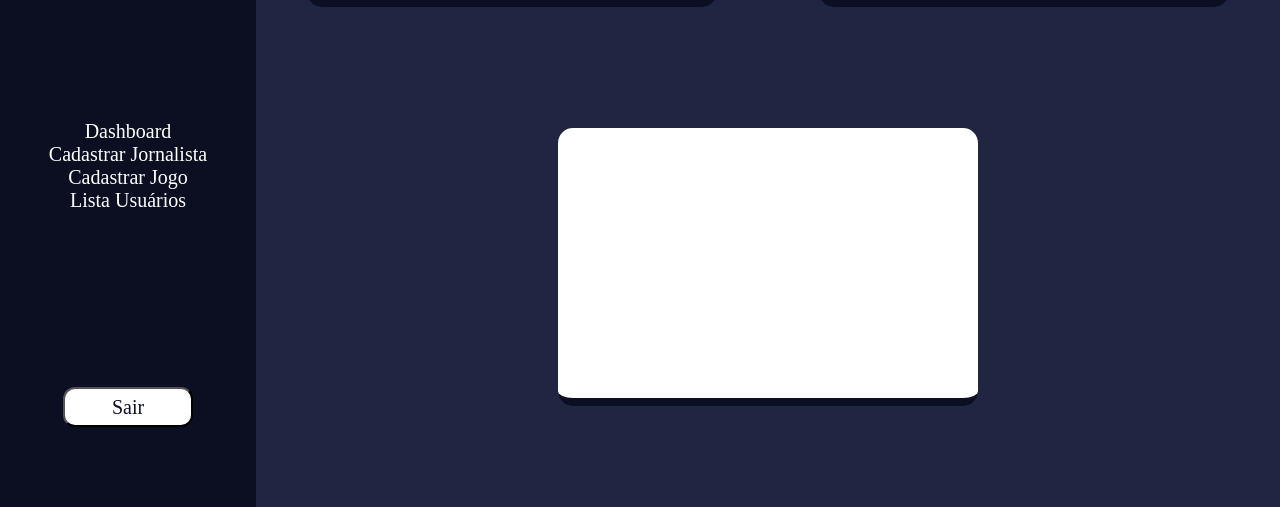
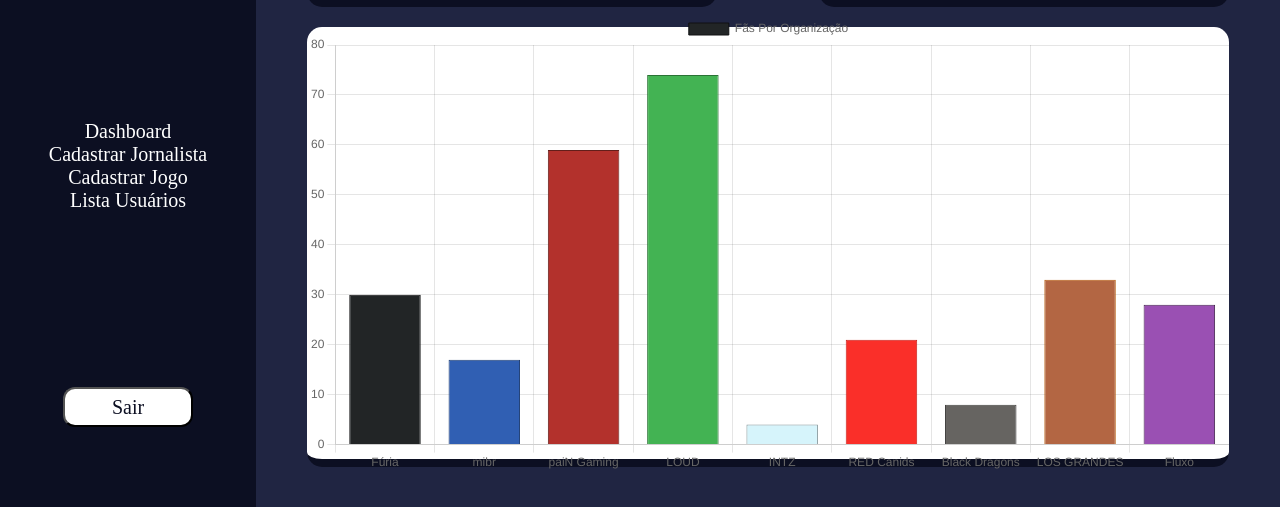
Before and after one commit to DanyloSPTech/projeto-ind-pi-1sem, a website with bundled scripts: page Site/public/admin/indexAdm.html in a window 1280 px wide. Shown: the part 293-800 px from the top of the page. Built offline with nearby package versions, Linux system fonts and the light colour scheme; no server answers; a web font is replaced by a local one.

Commit message:
testes nova versão grafico

```diff
--- a/Site/public/admin/indexAdm.html
+++ b/Site/public/admin/indexAdm.html
@@ -60,4 +60,4 @@
 <script src="https://cdn.jsdelivr.net/npm/chart.js"></script>
 <script src="../js/graficoDash.js"></script>
 <script src="../js/sairAdm.js"></script>
-<script src="../js/carregarKpis.js"></script>
+<!-- <script src="../js/carregarKpis.js"></script> -->
--- a/Site/public/css/style.css
+++ b/Site/public/css/style.css
@@ -854,22 +854,25 @@
 
 .areaGrafico{
     display: flex;
+    align-items: center;
     flex-direction: column;
     width: 100%;
     height: 60%;
 }
 
 .cardGrafico{
+    width: 90%;
+    height: 90%;
     display: flex;
-    width: auto;
+    /* width: auto;
     height: auto;
     margin-left: auto;
     margin-right: auto;
     margin-top: auto;
-    margin-bottom: auto;
+    margin-bottom: auto; */
     justify-content: center;
     align-items: center;
-    padding: 60px;
+    /* padding: 60px; */
     background-color: #FFFFFF;
     border-bottom: 8px solid #0c0f22;
     border-radius: 15px;
--- a/Site/public/js/graficoDash.js
+++ b/Site/public/js/graficoDash.js
@@ -1,86 +1,171 @@
-// const Chart = require('chart.js');
+// // const Chart = require('chart.js');
 
-const jogos = [
-  'Counter-Strike: Global Offensive',
-  'Valorant',
-  'League of Legends',
-  'Rainbow Six',
-  'Rocket League'
+// const jogos = [
+//   'Counter-Strike: Global Offensive',
+//   'Valorant',
+//   'League of Legends',
+//   'Rainbow Six',
+//   'Rocket League'
+// ];
+
+// var pessoasCs = 0;
+// var pessoasVal = 0;
+// var pessoasLol = 0;
+// var pessoasR6 = 0;
+// var pessoasRl = 0;
+
+// fetch("/usuarios/contarJogo").then(function (resposta) {
+//   if(resposta.ok){
+//       if(resposta == 204){
+//           //CONSERTAR AQ
+//       }
+//       resposta.json().then(function (resposta) {
+//           console.log("Jogos e seus usuários recebidos: ", JSON.stringify(resposta));
+
+//           for(var i = 0; i < resposta.length; i++){
+//               var jogo = resposta[i];
+
+//               if(jogo.jogo == 'Counter-Strike: Global Offensive'){
+//                   pessoasCs = jogo.QtdePessoas;
+//               }else if(jogo.jogo == 'Valorant'){
+//                   pessoasVal = jogo.QtdePessoas;
+//               }else if(jogo.jogo == 'League of Legends'){
+//                   pessoasLol = jogo.QtdePessoas;
+//               }else if(jogo.jogo == 'Rainbow Six'){
+//                   pessoasR6 = jogo.QtdePessoas;
+//               }else if(jogo.jogo == 'Rocket League'){
+//                   pessoasRl = jogo.QtdePessoas;
+//               }
+
+//           }
+
+//           const dadosGrafico = [
+//             pessoasCs,
+//             pessoasVal,
+//             pessoasLol,
+//             pessoasR6,
+//             pessoasRl
+//           ];
+
+//           const data = {
+//               labels: jogos,
+//               datasets: [{
+//                 data: dadosGrafico,
+//                 backgroundColor: [
+//                   '#0028F0',
+//                   '#F0BB18',
+//                   '#0CF039',
+//                   '#F01838',
+//                   '#D200F0'
+//                 ],
+//                 hoverOffset: 4
+//               }]
+//             };
+
+//             const config = {
+//               type: 'doughnut',
+//               data: data,
+//               options: {
+//                   aspectRatio: 1,
+//                   maintainAspectRatio: true,
+//                   responsive: true,
+//               }
+//             };
+
+//           const graficoDash = new Chart(
+//             document.getElementById('canvasGrafico'),
+//             config
+//           );
+
+//       });
+//   }else{
+//       throw ('Houve um erro na API!');
+//   }
+// }).catch(function (resposta) {
+//   console.error(resposta);
+// });
+
+const orgs = [
+  'Fúria',
+  'mibr',
+  'paiN Gaming',
+  'LOUD',
+  'INTZ',
+  'RED Canids',
+  'Black Dragons',
+  'LOS GRANDES',
+  'Fluxo'
 ];
 
-var pessoasCs = 0;
-var pessoasVal = 0;
-var pessoasLol = 0;
-var pessoasR6 = 0;
-var pessoasRl = 0;
-
-fetch("/usuarios/contarJogo").then(function (resposta) {
-  if(resposta.ok){
-      if(resposta == 204){
-          //CONSERTAR AQ
-      }
-      resposta.json().then(function (resposta) {
-          console.log("Jogos e seus usuários recebidos: ", JSON.stringify(resposta));
-
-          for(var i = 0; i < resposta.length; i++){
-              var jogo = resposta[i];
-
-              if(jogo.jogo == 'Counter-Strike: Global Offensive'){
-                  pessoasCs = jogo.QtdePessoas;
-              }else if(jogo.jogo == 'Valorant'){
-                  pessoasVal = jogo.QtdePessoas;
-              }else if(jogo.jogo == 'League of Legends'){
-                  pessoasLol = jogo.QtdePessoas;
-              }else if(jogo.jogo == 'Rainbow Six'){
-                  pessoasR6 = jogo.QtdePessoas;
-              }else if(jogo.jogo == 'Rocket League'){
-                  pessoasRl = jogo.QtdePessoas;
-              }
-
-          }
+var fanFuria = 30;
+var fanMibr = 17;
+var fanPain = 59;
+var fanLoud = 74;
+var fanIntz = 4;
+var fanRed = 21;
+var fanBlack = 8;
+var fanLos = 33;
+var fanFluxo = 28;
 
 const dadosGrafico = [
-            pessoasCs,
-            pessoasVal,
-            pessoasLol,
-            pessoasR6,
-            pessoasRl
+  fanFuria,
+  fanMibr,
+  fanPain,
+  fanLoud,
+  fanIntz,
+  fanRed,
+  fanBlack,
+  fanLos,
+  fanFluxo
 ];
 
+const labels = orgs;
 const data = {
-              labels: jogos,
+  labels: labels,
   datasets: [{
+    label: 'Fãs Por Organização',
     data: dadosGrafico,
     backgroundColor: [
-                  '#0028F0',
-                  '#F0BB18',
-                  '#0CF039',
-                  '#F01838',
-                  '#D200F0'
+      '#222526',
+      '#305FB3',
+      '#B3312C',
+      '#43B353',
+      '#D6F4FB',
+      '#FA2F29',
+      '#666461',
+      '#B36643',
+      '#9A50B3'
     ],
-                hoverOffset: 4
+    borderColor: [
+      '#101112',
+      '#1F3E73',
+      '#641E1A',
+      '#2A7335',
+      '#829599',
+      '#C8221D',
+      '#42413F',
+      '#B86013',
+      '#462552'
+    ],
+    borderWidth: 1
   }]
 };
 
 const config = {
-              type: 'doughnut',
+  type: 'bar',
   data: data,
   options: {
-                  aspectRatio: 1,
+    responsive: true,
     maintainAspectRatio: true,
-                  responsive: true,
+    scales: {
+      y:{
+        min: 0
       }
+    }
+  },
 };
 
 const graficoDash = new Chart(
   document.getElementById('canvasGrafico'),
   config
 );
-
-      });
-  }else{
-      throw ('Houve um erro na API!');
-  }
-}).catch(function (resposta) {
-  console.error(resposta);
-});
```
Lines whose indentation alone changed are shown as unchanged.
